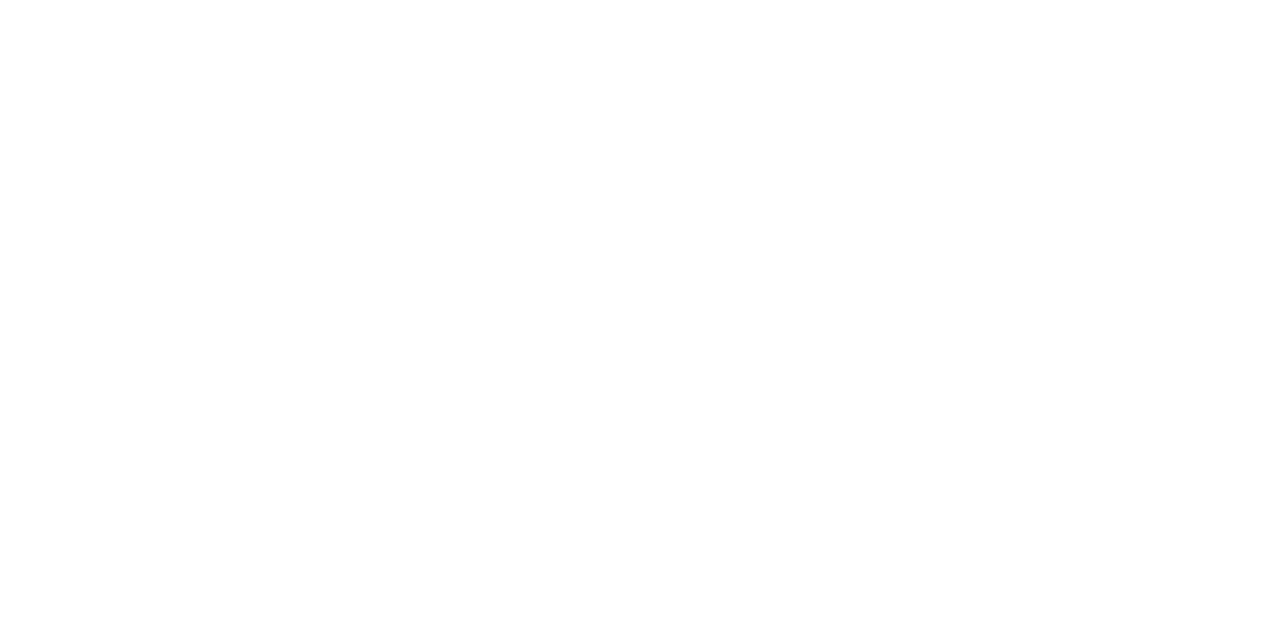
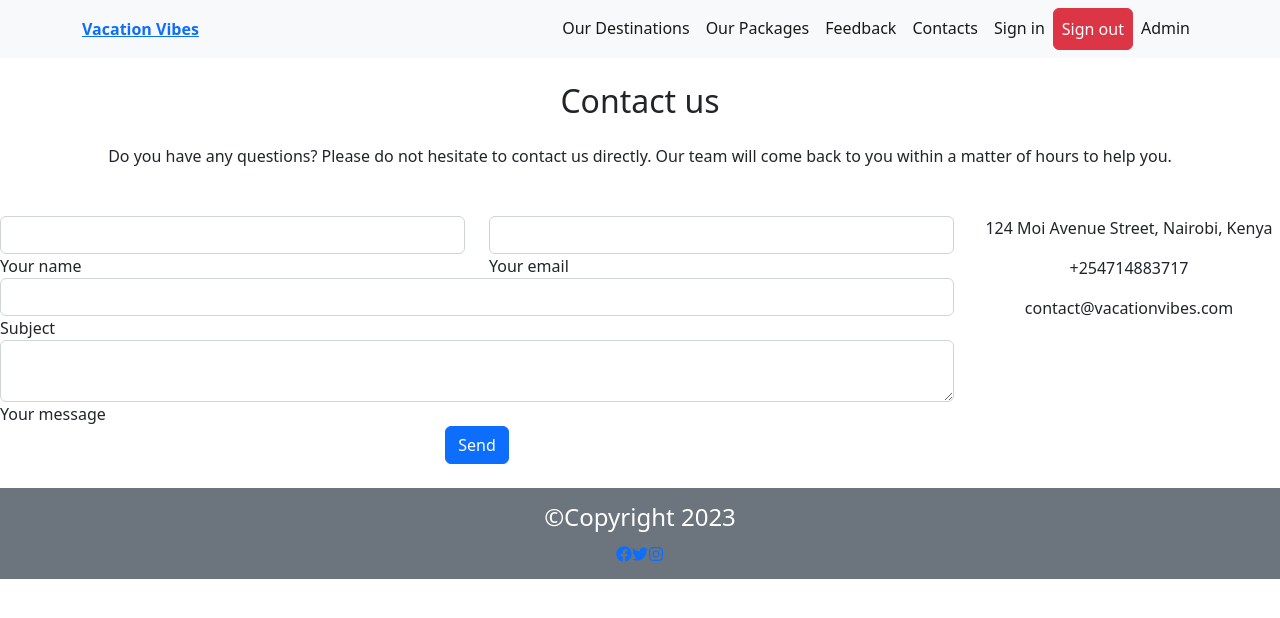
Before and after one commit to clinton-35/Tour_n_Travel, a React (Create React App) app in the folder client/: page /contacts in a window 1280 px wide. Before the commit this address had no page. Shown: the top 618 px of the page. Built offline with nearby package versions, Linux system fonts and the light colour scheme.

Commit message:
added contacts component

```diff
--- a/client/src/App.js
+++ b/client/src/App.js
@@ -8,7 +8,8 @@
 import Destination from "./components/Destinations";
 import PackageDetails from "./components/Packages/details";
 import Packages from "./components/Packages";
-
+import Contacts from "./components/Contacts";
+import Feedback from "./components/Feedback";
 
 
 function App() {
@@ -22,6 +23,8 @@
       <Route path="/packages/:packageId" element={<PackageDetails />} />
       <Route path="/sign-in" element = {<SignIn />}/>
       <Route path="/register" element = {<Register />}/>
+      <Route path="/contacts" element = {<Contacts />}/>
+      <Route path="/feedback" element = {<Feedback />}/>
 
 
       </Route>
--- /dev/null
+++ b/client/src/components/Contacts.js
@@ -0,0 +1,108 @@
+import React, { useState } from 'react';
+
+const Contacts = () => {
+
+  const [name, setName] = useState('');
+  const [email, setEmail] = useState('');
+  const [message, setMessage] = useState('');
+
+
+const handleSubmit = async (e) => {
+    e.preventDefault();
+
+    try {
+      // Make a POST request to Rails backend endpoint
+      const response = await fetch('/api/contacts', {
+        method: 'POST',
+        headers: {
+          'Content-Type': 'application/json',
+        },
+        body: JSON.stringify({
+          name,
+          email,
+          message,
+        }),
+      });
+
+
+      setName('');
+      setEmail('');
+      setMessage('');
+
+      if (response.ok) {
+        alert('Thank you for your feedback!');
+      } else {
+        alert('An error occurred. Please try again.');
+      }
+    } catch (error) {
+
+      console.error(error);
+      alert('An error occurred. Please try again.');
+    }
+  };
+
+  return (
+    <div>
+      <section className="mb-4">
+        <h2 className="h1-responsive font-weight-bold text-center my-4">Contact us</h2>
+        <p className="text-center w-responsive mx-auto mb-5">Do you have any questions? Please do not hesitate to contact us directly. Our team will come back to you within a matter of hours to help you.</p>
+
+        <div className="row">
+          <div className="col-md-9 mb-md-0 mb-5">
+            <form id="contact-form" name="contact-form" action="mail.php" method="POST">
+              <div className="row">
+                <div className="col-md-6">
+                  <div className="md-form mb-0">
+                    <input type="text" id="name" name="name" className="form-control" value={name} onChange={(e) => setName(e.target.value)} />
+                    <label htmlFor="name" className="">Your name</label>
+                  </div>
+                </div>
+                <div className="col-md-6">
+                  <div className="md-form mb-0">
+                    <input type="text" id="email" name="email" className="form-control" value={email} onChange={(e) => setEmail(e.target.value)} />
+                    <label htmlFor="email" className="">Your email</label>
+                  </div>
+                </div>
+              </div>
+              <div className="row">
+                <div className="col-md-12">
+                  <div className="md-form mb-0">
+                    <input type="text" id="subject" name="subject" className="form-control" />
+                    <label htmlFor="subject" className="">Subject</label>
+                  </div>
+                </div>
+              </div>
+              <div className="row">
+                <div className="col-md-12">
+                  <div className="md-form">
+                    <textarea type="text" id="message" name="message" rows="2" className="form-control md-textarea" value={message} onChange={(e) => setMessage(e.target.value)}></textarea>
+                    <label htmlFor="message">Your message</label>
+                  </div>
+                </div>
+              </div>
+            </form>
+            <div className="text-center text-md-left">
+              <button className="btn btn-primary" onClick={handleSubmit}>Send</button>
+            </div>
+            <div className="status"></div>
+          </div>
+          <div className="col-md-3 text-center">
+            <ul className="list-unstyled mb-0">
+              <li><i className="fas fa-map-marker-alt fa-2x"></i>
+                <p> 124 Moi Avenue Street, Nairobi, Kenya</p>
+              </li>
+              <li><i className="fas fa-phone mt-4 fa-2x"></i>
+                <p>+254714883717</p>
+              </li>
+              <li><i className="fas fa-envelope mt-4 fa-2x"></i>
+                <p>contact@vacationvibes.com</p>
+              </li>
+            </ul>
+          </div>
+        </div>
+      </section>
+    </div>
+  );
+};
+
+export default Contacts;
```
Also changed, not shown: client/src/components/Feedback.js (added).
